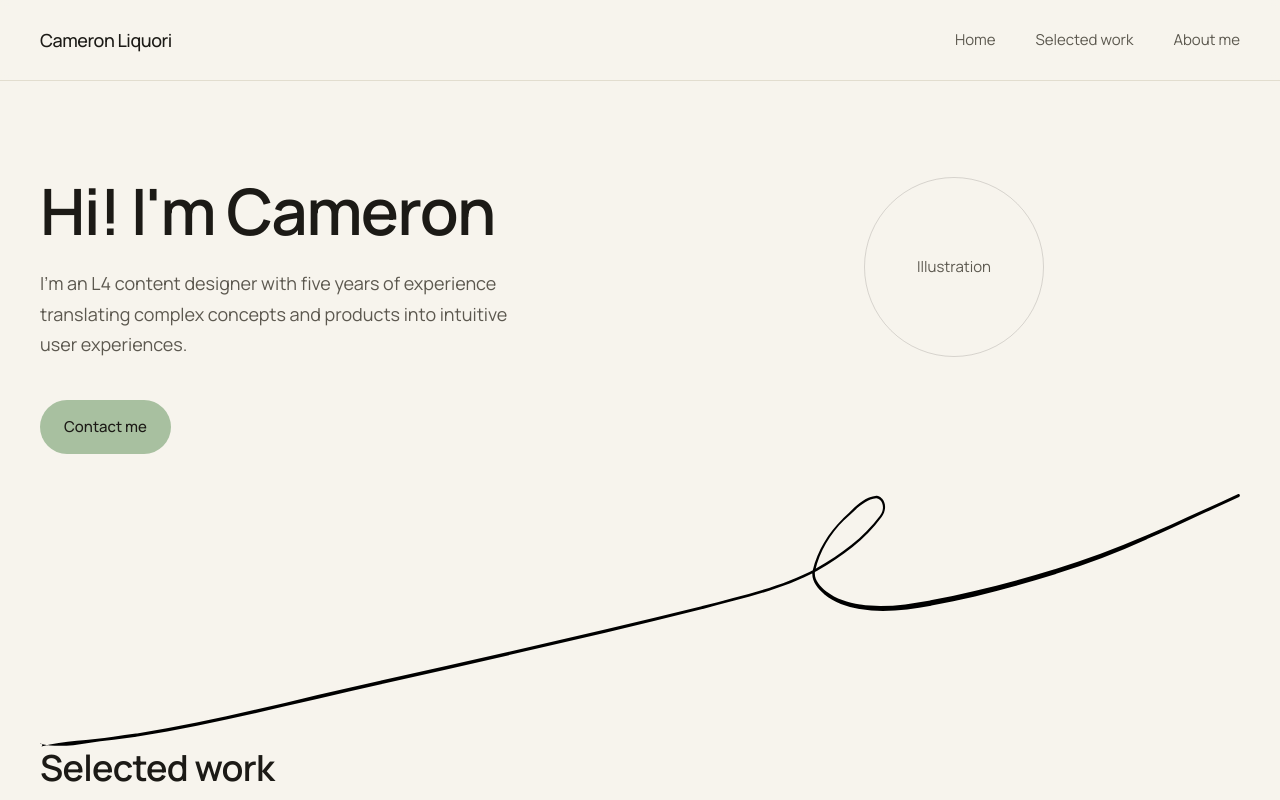
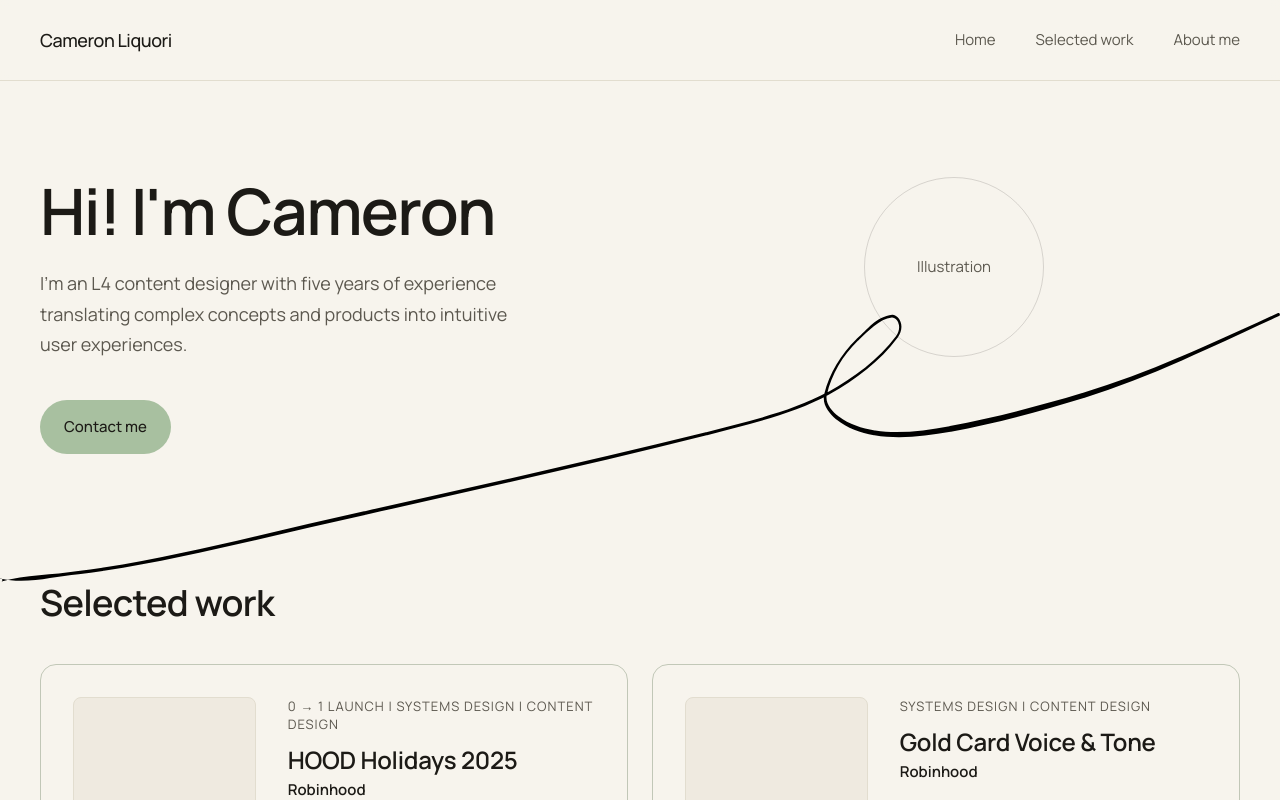
Before and after one commit to cameronliquori/Cameron-portfolio, a Next.js app: page / in a window 1280 px wide. Shown: the top 800 px of the page. Built offline with nearby package versions, Linux system fonts and the light colour scheme.

Commit message:
Update Hero.tsx

```diff
--- a/components/Hero.tsx
+++ b/components/Hero.tsx
@@ -2,8 +2,8 @@ import Button from "@/components/Button";
 
 export default function Hero() {
   return (
-    <section className="max-w-page mx-auto px-6 md:px-10 pt-16 md:pt-24 pb-0">
-      <div className="flex flex-col md:flex-row md:items-start gap-10 md:gap-16">
+    <section className="max-w-page mx-auto px-6 md:px-10 pt-16 md:pt-24 pb-0 relative">
+      <div className="flex flex-col md:flex-row md:items-start gap-10 md:gap-16 relative z-10">
         <div className="flex-1 max-w-reading">
           <h1 className="font-display text-h1 text-ink mb-6">
             Hi! I&apos;m Cameron
@@ -28,11 +28,14 @@ export default function Hero() {
       </div>
 
       <img
-        src="/Homepage-vector.svg"
+        src="/homepage-vector.svg"
         alt=""
         aria-hidden="true"
-        className="w-full mt-10"
+        className="absolute bottom-0 left-0 w-full pointer-events-none"
       />
+
+      {/* Spacer so the section has enough height for the SVG to show */}
+      <div className="h-48 md:h-32" />
     </section>
   );
 }
```
